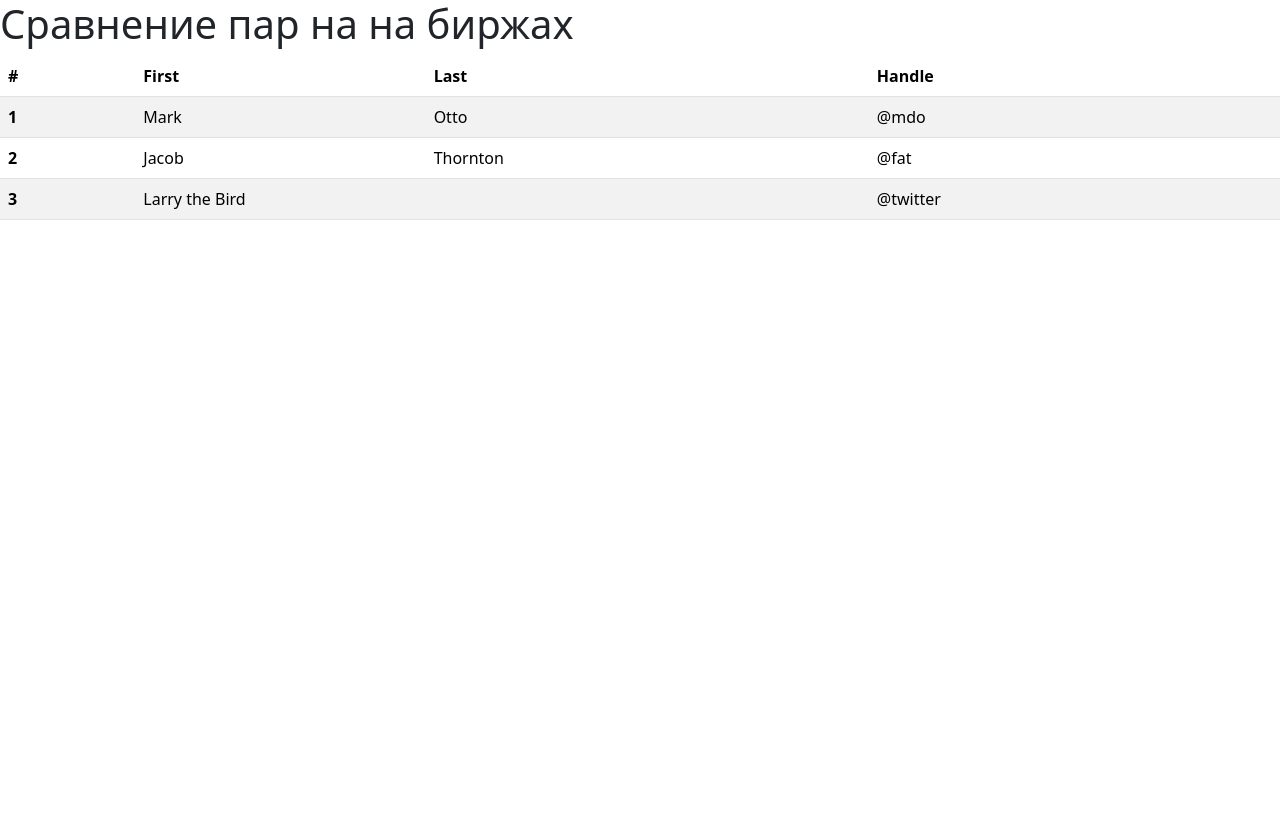
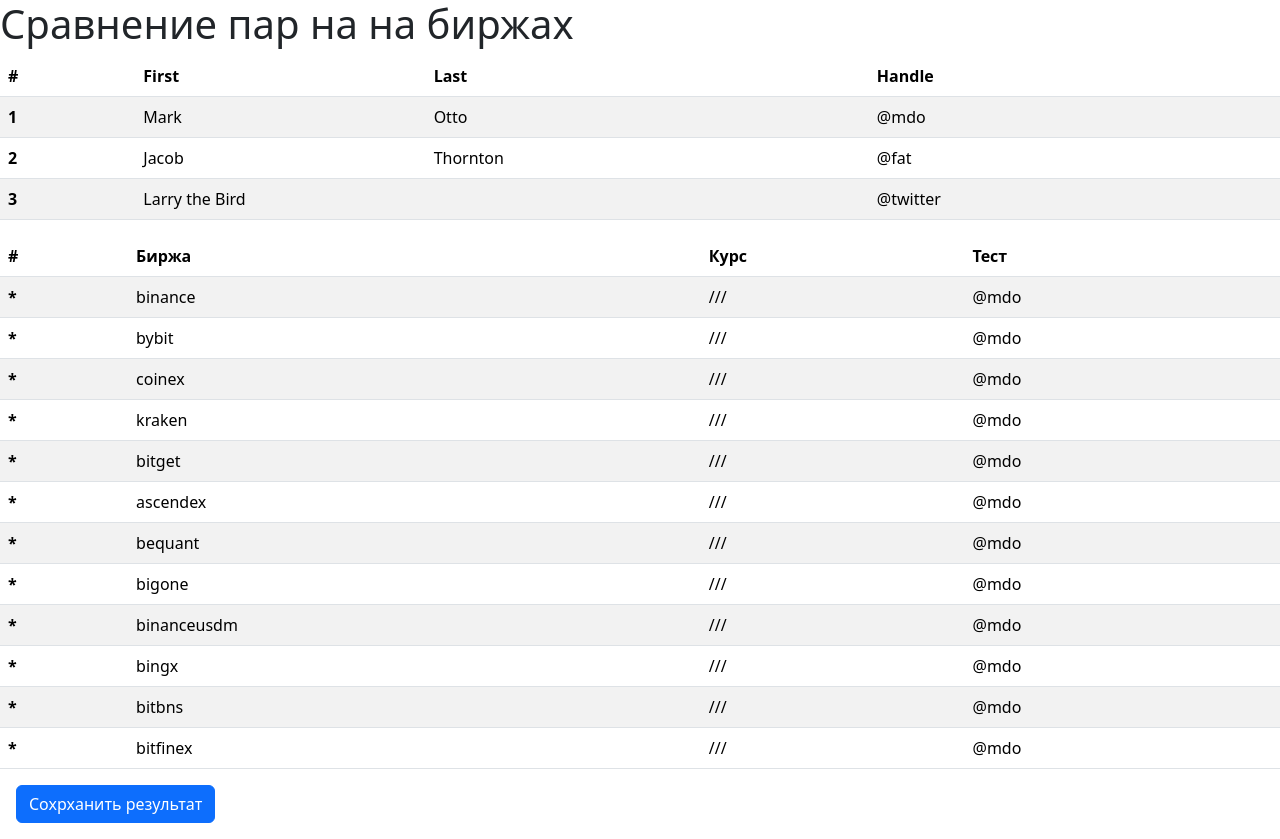
Before and after one commit to smirnovio87/Learning, a Django app: page /price/ in a window 1280 px wide. Before the commit the page ends 220 px from the top, so only its background shows below. Run offline with Django 4.2, Linux system fonts and the light colour scheme.

Commit message:
Price почти получилось вывести курсы с бирж в шаблон

```diff
--- a/Question.txt
+++ b/Question.txt
@@ -1,6 +1,9 @@
 Ситауция:
 1. При запуске файла .py не вижу что происходит, по крайней мере при отпрвке запросов на биржу. Особенно не понятно когда бирж несколько или очень много параметров.
+
 2. Нужно добавить проверку на доступность биржи, правильный вохврат, если нет то записывать жанную биржу в отдельный файл и преходить к следующей
+
+Список бирж треюуется сделать проверку работоспосоюности
 ascendex	AscendEX	API Version 2		CCXT Pro
 bequant	bequant	Bequant	API Version 3		CCXT Pro
 bigone	bigone	BigONE	API Version 3
--- /dev/null
+++ b/crypto/btc_usdt_courses_12.json
@@ -0,0 +1,14 @@
+{
+    "binance": 63714.75,
+    "bybit": 63716.7,
+    "coinex": 63706.55,
+    "kraken": 63692.7,
+    "bitget": 63708.21,
+    "ascendex": 63703.1,
+    "bequant": 63710.41,
+    "bigone": 63675.99,
+    "binanceusdm": 63670.0,
+    "bingx": 63657.81,
+    "bitbns": 67549.0,
+    "bitfinex": 63697.0
+}
--- a/crypto/site_crypto/views.py
+++ b/crypto/site_crypto/views.py
@@ -5,7 +5,7 @@ from django.http import HttpResponse, JsonResponse
 from django.http import HttpResponseRedirect
 from django.urls import reverse
 from .forms import AssetsForm, ExchangeForm, DealsForm
-
+import json
 
 # Отображаем Index
 def index(request):
@@ -56,8 +56,10 @@ def get_assets(request):
     return render(request, 'site_crypto/asset.html', context)
 
 def price(request):
-    asset=Assets.objects.all()
-    context={"asset": asset}
+    with open('btc_usdt_courses_12.json') as file:
+         data=json.load(file)
+    context = {'context': data}
+
     return render(request, 'site_crypto/price.html', context)
 
-# Create your views here.
+    # Create your views here.
--- a/crypto/templates/site_crypto/price.html
+++ b/crypto/templates/site_crypto/price.html
@@ -38,5 +38,33 @@
         </tr>
       </tbody>
     </table>
+
+    <table class="table table-striped">
+      <thead>
+        <tr>
+          <th scope="col">#</th>
+          <th scope="col">Биржа</th>
+          <th scope="col">Курс</th>
+          <th scope="col">Тест</th>
+        </tr>
+      </thead>
+
+      <tbody>
+        {% for key in context %}
+        <tr>
+          <th scope="row">*</th>
+          <td>{{ key }}</td>
+          <td>///</td>
+          <td>@mdo</td>
+        </tr>
+        {% endfor %}
+      </tbody>
+    </table>
+
+
+
+  <div class="m-3">
+    <button type="button" class="btn btn-primary">Сохрханить результат</button>
+  </div>
   </body>
 </html>
```
Also changed, not shown: crypto/site_crypto/price.py (added, +31 -0 lines).
